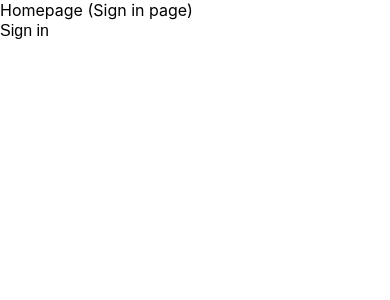
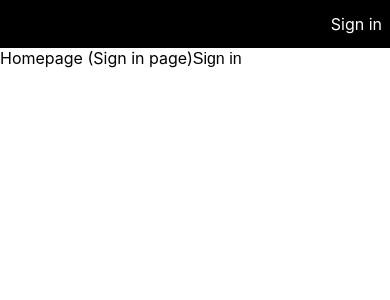
Before and after one commit to nfl6fh/vrpay, a Next.js app: page / in a window 390 px wide. Shown: the top 300 px of the page. Built offline with nearby package versions, Linux system fonts and the light colour scheme; no server answers.

Commit message:
foundational redirecting and styling

```diff
--- /dev/null
+++ b/components/CustomNavbar.js
@@ -0,0 +1,32 @@
+import styles from '../styles/CustomNavbar.module.css'
+import { signIn, signOut, useSession } from 'next-auth/react';
+import { userInfo } from 'os';
+import { Router } from 'next/router';
+
+export default function CustomNavbar(props) {
+    const { data: session, status } = useSession();
+
+    return (
+        <div className={styles.navbar}>
+            <a className={styles.brand_no_directory} href="/">VRPay</a>
+
+            <div classname={styles.directory}></div>
+
+            <div className={styles.navbarRight}>
+                {session?.user &&
+                    <div>
+                        <a className={styles.navButton} href={`/api/auth/signout`} onClick={(e) => {
+                            e.preventDefault()
+                            signOut({
+                                callbackUrl: `${window.location.origin}`
+                            })
+                        }}>Sign Out</a>
+                    </div>
+                }
+            </div>
+            <div className={styles.navbarRight}>
+                {!session?.user && <p className={styles.navButton} onClick={() => signIn("google")}>Sign in</p>}
+            </div>
+        </div>
+    )
+}
--- /dev/null
+++ b/components/Layout.js
@@ -0,0 +1,11 @@
+import CustomNavbar from './CustomNavbar'
+
+export default function Layout({ children }) {
+  return (
+    <>
+      <CustomNavbar />
+      <main>{children}</main>
+      {/* <Footer /> */}
+    </>
+  )
+}
--- a/pages/_app.js
+++ b/pages/_app.js
@@ -1,5 +1,6 @@
 import '../styles/globals.css'
 import { SessionProvider } from 'next-auth/react'
+import Layout from '../components/Layout'
 import Head from 'next/head'
 
 function MyApp({ Component, pageProps }) {
@@ -8,7 +9,9 @@ function MyApp({ Component, pageProps }) {
       <Head>
           <title>VRPay</title>
       </Head>
-      <Component {...pageProps} />
+      <Layout>
+        <Component {...pageProps} />
+      </Layout>
     </SessionProvider>
   )
 }
--- a/pages/api/auth/[...nextauth].ts
+++ b/pages/api/auth/[...nextauth].ts
@@ -27,13 +27,14 @@ const options = {
     async jwt({ token, user, account, profile, isNewUser }) {
         if (account) {
           token.is_verified = account?.is_verified;
+          token.role = account?.role;
         }
         return token;
       },
     async session({ session, user, token }) {
         session.is_verified = user?.is_verified;
         session.uid = user?.id;
-        session.is_admin = user?.is_admin;
+        session.role = user?.role;
 
         //this is not ideal
         session.user_info = user
--- a/pages/index.js
+++ b/pages/index.js
@@ -3,37 +3,36 @@ import Image from "next/image"
 import styles from "../styles/Home.module.css"
 import { signIn, signOut, useSession } from "next-auth/react"
 import { userInfo } from "os"
-import { Router } from "next/router"
 import Loading from "../components/Loading";
+import Router from "next/router";
+import { useEffect } from "react"
 
 export default function Home() {
    const { data: session, status } = useSession()
+
+   useEffect(() => {
+      console.log("session:", session);
+   }, [session])
 
    if (status === "loading") {
       return <Loading />;
    }
 
    if (session) {
-      // user is logged in
-      // check if user is treasurer or admin
-      //    if true, show dashboard
-      //    if false, show user page
-      return (
-         <div>
-            <p>User Page</p>
-            <a
-               href={`/api/auth/signout`}
-               onClick={(e) => {
-                  e.preventDefault()
-                  signOut({
-                     callbackUrl: `${window.location.origin}`,
-                  })
-               }}
-            >
-               Sign Out
-            </a>
-         </div>
-      )
+      if (session.is_verified) {
+         if (session.role && session.role !== "") {
+            // redirect to dashboard/show dashboard
+            return <>User is admin/treasurer</>
+         } else {
+            Router.push("/u/[id]", `/u/${session.uid}`)
+            return (<></>)
+         }
+      } else {
+         // pending page
+         return <>Account pending. user is not verified</>
+      }
+
+
    } else {
       // user is not logged in
       return (
--- /dev/null
+++ b/styles/CustomNavbar.module.css
@@ -0,0 +1,99 @@
+.navbar {
+   color: white;
+   width: 100%;
+   background-color: #000;
+   margin: 0;
+
+   line-height: 1.5;
+   padding-top: 0.5rem;
+   padding-bottom: 0.5rem;
+   padding-right: 1rem;
+   padding-left: 1rem;
+
+   display: flex;
+   align-items: center;
+   flex-direction: row;
+   flex-wrap: nowrap;
+}
+
+.navbar p,
+.navbar a {
+   line-height: 1.5;
+   padding: 0.5rem 1rem;
+   margin-top: 0;
+   margin-bottom: 0;
+}
+
+.navbarRight {
+   margin-left: auto;
+}
+
+.verifiedSessionButtons {
+   margin-right: auto !important;
+   flex-grow: 1;
+   display: flex;
+   flex-direction: row;
+}
+
+.adminOptions {
+   color: red !important;
+}
+
+.adminOptions:hover {
+   filter: brightness(0.8);
+}
+
+.navButton,
+.directory,
+.brand_no_directory,
+.adminOptions {
+   color: white;
+   text-decoration: none;
+   cursor: pointer;
+}
+
+.navButton:hover,
+.directory:hover,
+.adminOptions:hover {
+   color: #ccc;
+}
+
+.brand,
+.brand_no_directory {
+   color: white;
+   font-weight: 800;
+   text-decoration: none;
+}
+
+.brand:hover,
+.brand_no_directory:hover {
+   color: #ccc;
+}
+
+.brand_no_directory {
+   margin-right: auto;
+   flex-grow: 1;
+}
+
+@media (max-width: 600px) {
+   .navbar {
+      padding-left: 0;
+      padding-right: 0;
+   }
+
+   .navButton {
+      padding: 4px 8px !important;
+   }
+
+   .brand,
+   .brand_no_directory {
+      padding: 4px 8px !important;
+      width: 0px;
+      display: none;
+   }
+
+   .directory,
+   .adminOptions {
+      padding-left: 8px !important;
+   }
+}
--- a/styles/globals.css
+++ b/styles/globals.css
@@ -1,3 +1,12 @@
+:root {
+  --text-size-large: 64px;
+  --text-size-medium: 48px;
+  --text-size-small: 16px;
+  --text-size-tiny: 8px;
+
+  --top-margin: 20px;
+}
+
 html,
 body {
   padding: 0;
@@ -13,6 +22,7 @@ a {
 
 p {
   margin: 0;
+  display: inline-flex;
 }
 
 button {
```
Also changed, not shown: pages/u/[id].js (added, +55 -0 lines), styles/UserPage.module.css (added, +28 -0 lines), 1 other file (tests, documents, lock files or other folders).
